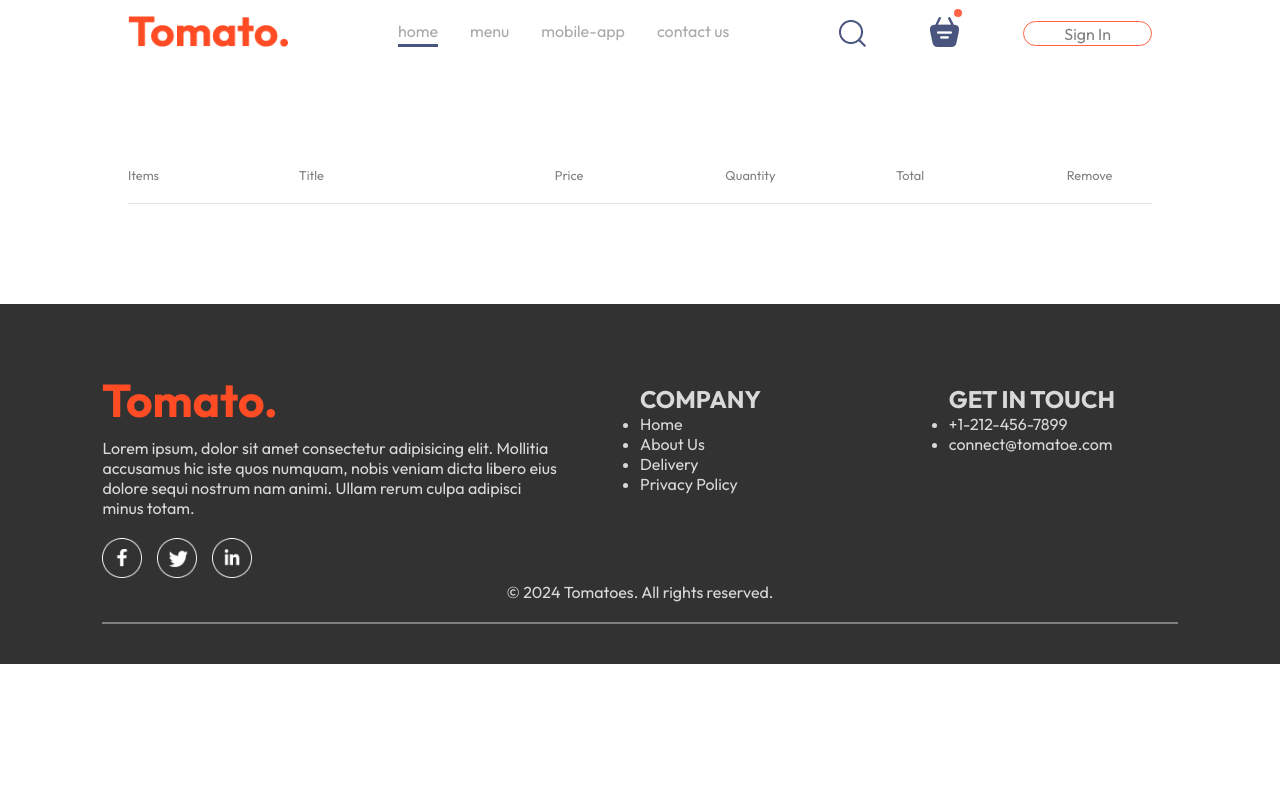
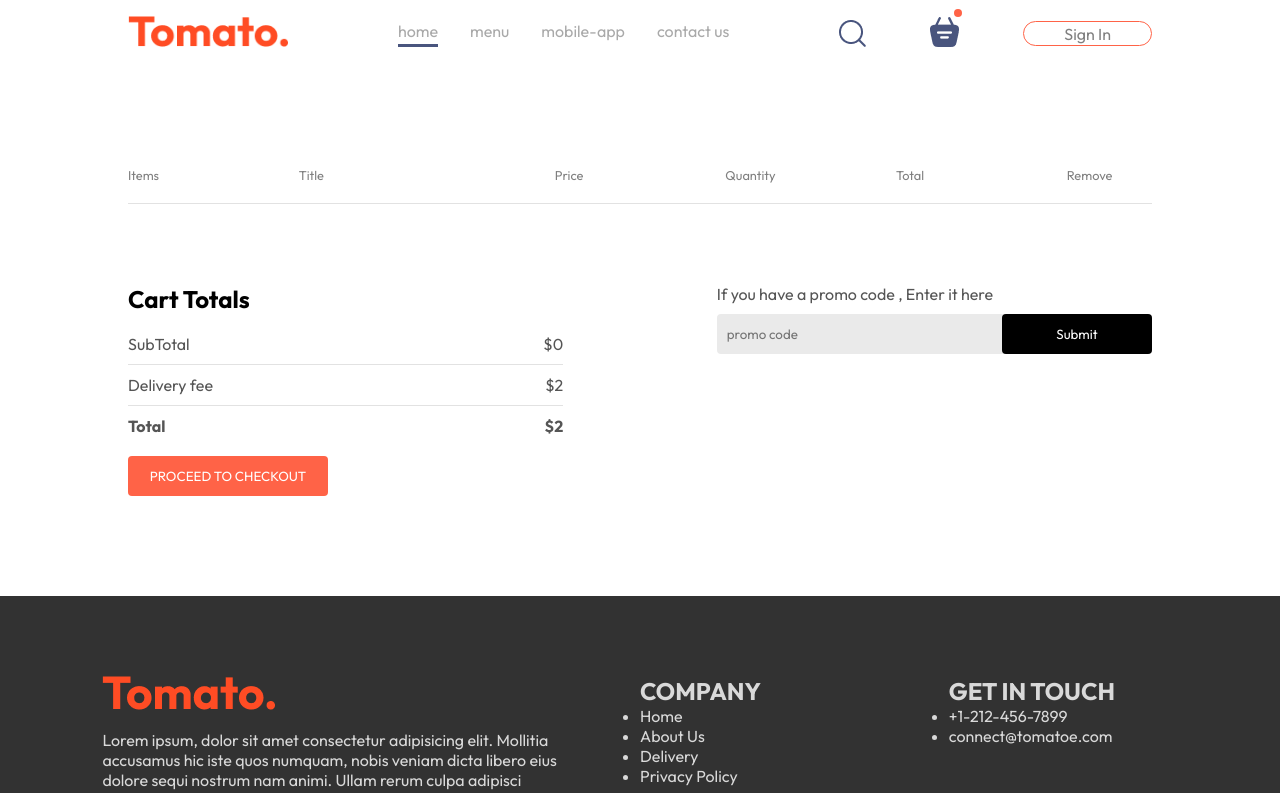
Before and after one commit to itsmeabhishekn/foodie-React, a React (Vite) app in the folder frontend-foodie/: page /cart in a window 1280 px wide. Shown: the top 793 px of the page. Built offline with nearby package versions, Linux system fonts and the light colour scheme.

Commit message:
cart amount calculations

```diff
--- a/frontend-foodie/src/context/StoreContext.jsx
+++ b/frontend-foodie/src/context/StoreContext.jsx
@@ -19,9 +19,16 @@ const StoreContextProvider = (props) => {
     setCartItems((prev) => ({ ...prev, [itemId]: prev[itemId] - 1 }));
   };
 
-  useEffect(() => {
-    console.log(cartItems);
-  }, [cartItems]);
+  const getTotalCartAmount = () => {
+    let totalAmount = 0;
+    for (const item in cartItems) {
+      if (cartItems[item] > 0) {
+        let itemInfo = food_list.find((product) => product._id == item);
+        totalAmount += itemInfo.price * cartItems[item];
+      }
+    }
+    return totalAmount;
+  };
 
   const contextValue = {
     food_list,
@@ -29,6 +36,7 @@ const StoreContextProvider = (props) => {
     setCartItems,
     addToCart,
     removeFromCart,
+    getTotalCartAmount,
   };
 
   return (
--- a/frontend-foodie/src/pages/Cart/Cart.css
+++ b/frontend-foodie/src/pages/Cart/Cart.css
@@ -28,3 +28,80 @@
 .cart-items-item .cross {
   cursor: pointer;
 }
+
+.cart-bottom {
+  margin-top: 80px;
+  display: flex;
+  justify-content: space-between;
+  gap: max(12vw, 20px);
+}
+
+.cart-total {
+  flex: 1;
+  display: flex;
+  flex-direction: column;
+  gap: 20px;
+}
+
+.cart-total-details {
+  display: flex;
+  justify-content: space-between;
+  color: #555;
+}
+
+.cart-total hr {
+  margin: 10px 0px;
+}
+
+.cart-total button {
+  border: none;
+  color: white;
+  background-color: tomato;
+  width: max(15vw, 200px);
+  padding: 12px 0px;
+  border-radius: 4px;
+  cursor: pointer;
+}
+
+.cart-promo-code {
+  flex: 1;
+}
+
+.cart-promo-code p {
+  color: #555;
+}
+
+.cart-promocode-input {
+  margin-top: 10px;
+  display: flex;
+  justify-content: space-between;
+  align-items: center;
+  background-color: #eaeaea;
+  border-radius: 4px;
+}
+
+.cart-promocode-input input {
+  background-color: transparent;
+  border: none;
+  outline: none;
+  padding-left: 10px;
+}
+
+.cart-promocode-input button {
+  width: max(10vw, 150px);
+  padding: 12px 5px;
+  background-color: black;
+  border: none;
+  color: white;
+  border-radius: 4px;
+}
+
+@media (max-width: 750px) {
+  .cart-bottom {
+    flex-direction: column-reverse;
+  }
+
+  .cart-promo-code {
+    justify-content: start;
+  }
+}
--- a/frontend-foodie/src/pages/Cart/Cart.jsx
+++ b/frontend-foodie/src/pages/Cart/Cart.jsx
@@ -2,7 +2,8 @@ import React, { useContext } from "react";
 import "./Cart.css";
 import { StoreContext } from "../../context/StoreContext";
 const Cart = () => {
-  const { cartItems, food_list, removeFromCart } = useContext(StoreContext);
+  const { cartItems, food_list, removeFromCart, getTotalCartAmount } =
+    useContext(StoreContext);
 
   return (
     <div className="cart">
@@ -37,6 +38,38 @@ const Cart = () => {
           }
         })}
       </div>
+      <div className="cart-bottom">
+        <div className="cart-total">
+          <h2>Cart Totals</h2>
+          <div>
+            <div className="cart-total-details">
+              <p> SubTotal </p>
+              <p> ${getTotalCartAmount()} </p>
+            </div>
+            <hr />
+            <div className="cart-total-details">
+              <p>Delivery fee</p>
+              <p>${2}</p>
+            </div>
+            <hr />
+            <div className="cart-total-details">
+              <b>Total</b>
+              <b>${getTotalCartAmount() + 2}</b>
+            </div>
+          </div>
+          <button>PROCEED TO CHECKOUT</button>
+        </div>
+
+        <div className="cart-promo-code">
+          <div>
+            <p> If you have a promo code , Enter it here</p>
+            <div className="cart-promocode-input">
+              <input type="text" placeholder="promo code" />
+              <button>Submit</button>
+            </div>
+          </div>
+        </div>
+      </div>
     </div>
   );
 };
```
